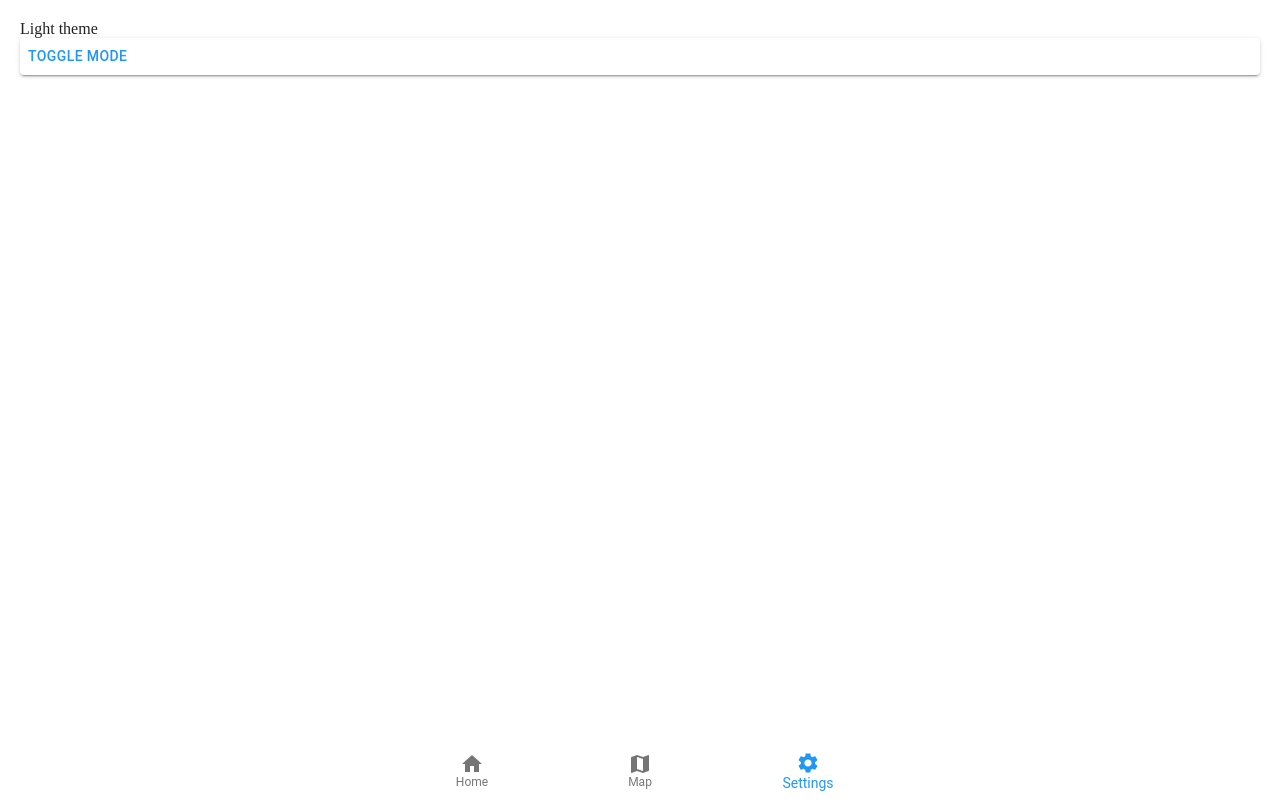
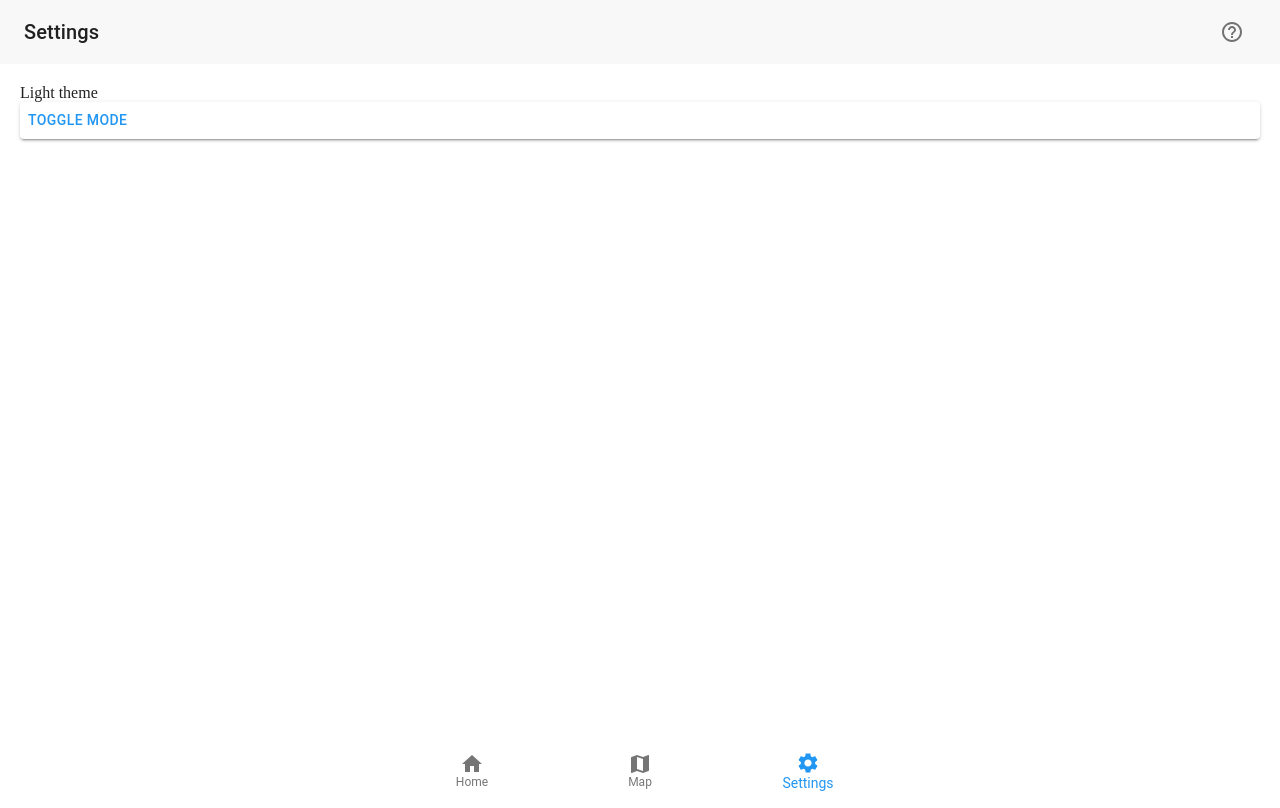
Before and after one commit to damianborowy/Smogify, a React (Create React App) app: page /settings in a window 1280 px wide. Built offline with nearby package versions, Linux system fonts and the light colour scheme; no server answers; what react-mapbox-gl would draw is missing.

Commit message:
Added AppBar and some extra icons

```diff
--- a/src/components/App.tsx
+++ b/src/components/App.tsx
@@ -28,6 +28,9 @@ const lightTheme = createMuiTheme({
     palette: {
         primary: blue,
         type: "light",
+        background: {
+            default: "#fff",
+        },
     },
 });
 
--- a/src/components/HomePage/index.tsx
+++ b/src/components/HomePage/index.tsx
@@ -14,6 +14,7 @@ import { updateFavouriteWeather } from "../../store/weather/actions";
 import _ from "lodash";
 import { fetchWeatherData } from "../../store/weather/thunks";
 import Location from "../../models/Location";
+import withAppBar from "../../utils/withAppBar";
 
 const HomePage = () => {
     const weather = useSelector((state: RootState) => state.weather),
@@ -182,4 +183,4 @@ const HomePage = () => {
     );
 };
 
-export default HomePage;
+export default withAppBar(HomePage);
--- a/src/components/MapPage/StationView/index.tsx
+++ b/src/components/MapPage/StationView/index.tsx
@@ -8,7 +8,7 @@ import {
     updateFavouriteStations,
 } from "../../../store/userData/actions";
 import styles from "./style.module.scss";
-import { Close, FavoriteBorder, Favorite } from "@material-ui/icons";
+import { Close, FavoriteBorder, Favorite, Timeline } from "@material-ui/icons";
 import ColorsMeter from "../../Shared/ColorsMeter";
 import _ from "lodash";
 import { updateFavouriteStationData } from "../../../store/pollution/actions";
@@ -60,6 +60,9 @@ const StationView = () => {
                 {userData.selectedStation && (
                     <>
                         <div className={styles.header}>
+                            <IconButton>
+                                <Timeline />
+                            </IconButton>
                             <IconButton onClick={toggleFavourite}>
                                 {isStationFavourite() ? (
                                     <Favorite />
--- a/src/components/SettingsPage/index.tsx
+++ b/src/components/SettingsPage/index.tsx
@@ -4,6 +4,7 @@ import { useDispatch, useSelector } from "react-redux";
 import { RootState } from "../../store";
 import { Button, Paper } from "@material-ui/core";
 import { toggleTheme } from "../../store/settings/actions";
+import withAppBar from "../../utils/withAppBar";
 
 const SettingsPage = () => {
     const settings = useSelector((state: RootState) => state.settings),
@@ -26,4 +27,4 @@ const SettingsPage = () => {
     );
 };
 
-export default SettingsPage;
+export default withAppBar(SettingsPage);
--- a/src/components/Shared/ColorsMeter/style.module.scss
+++ b/src/components/Shared/ColorsMeter/style.module.scss
@@ -65,8 +65,8 @@ div .readingText {
 
 div .currentValue {
     position: absolute;
-    top: -12px;
-    font-size: 10px;
+    top: -15px;
+    font-size: 13px;
     left: 3px;
     font-weight: bold;
 }
--- a/src/models/Pollution.ts
+++ b/src/models/Pollution.ts
@@ -13,6 +13,7 @@ export type FetchedData = {
         pm25?: number;
         pm10?: number;
         temperature?: number;
+        stationId?: number;
     }[];
 };
 
@@ -26,6 +27,7 @@ export class SensorReading {
     constructor(
         public location: Location,
         public source: string,
+        public stationId?: number,
         public pm25?: number,
         public pm10?: number,
         public temperature?: number,
@@ -128,6 +130,7 @@ export class PollutionData {
             if (data.pm10) sensorReading.pm10 = data.pm10;
             if (data.pm25) sensorReading.pm25 = data.pm25;
             if (data.temperature) sensorReading.temperature = data.temperature;
+            if (data.stationId) sensorReading.stationId = data.stationId;
 
             return sensorReading;
         });
--- /dev/null
+++ b/src/utils/withAppBar.tsx
@@ -0,0 +1,57 @@
+import {
+    AppBar,
+    IconButton,
+    Toolbar,
+    Typography,
+    useTheme,
+} from "@material-ui/core";
+import { HelpOutline } from "@material-ui/icons";
+import React, { ComponentClass, FunctionComponent } from "react";
+import { useLocation } from "react-router-dom";
+
+const withAppBar = (WrappedComponent: ComponentClass | FunctionComponent) => {
+    return () => {
+        const location = useLocation(),
+            theme = useTheme();
+
+        console.log(theme);
+
+        const getTabName = () => {
+            switch (location.pathname) {
+                case "/":
+                    return "Home";
+                case "/settings":
+                    return "Settings";
+                default:
+                    return "";
+            }
+        };
+
+        return (
+            <>
+                <AppBar
+                    position="static"
+                    color="default"
+                    style={{
+                        backgroundColor:
+                            theme.palette.type === "dark"
+                                ? "rgb(37, 37, 37)"
+                                : "rgb(248, 248, 248)",
+                    }}
+                >
+                    <Toolbar>
+                        <Typography variant="h6">{getTabName()}</Typography>
+                        <div style={{ marginLeft: "auto" }}>
+                            <IconButton>
+                                <HelpOutline />
+                            </IconButton>
+                        </div>
+                    </Toolbar>
+                </AppBar>
+                <WrappedComponent />
+            </>
+        );
+    };
+};
+
+export default withAppBar;
```
Also changed, not shown: src/components/Shared/PollutionCharts/index.tsx (added, +16 -0 lines), src/components/Shared/PollutionCharts/style.module.scss (added).
